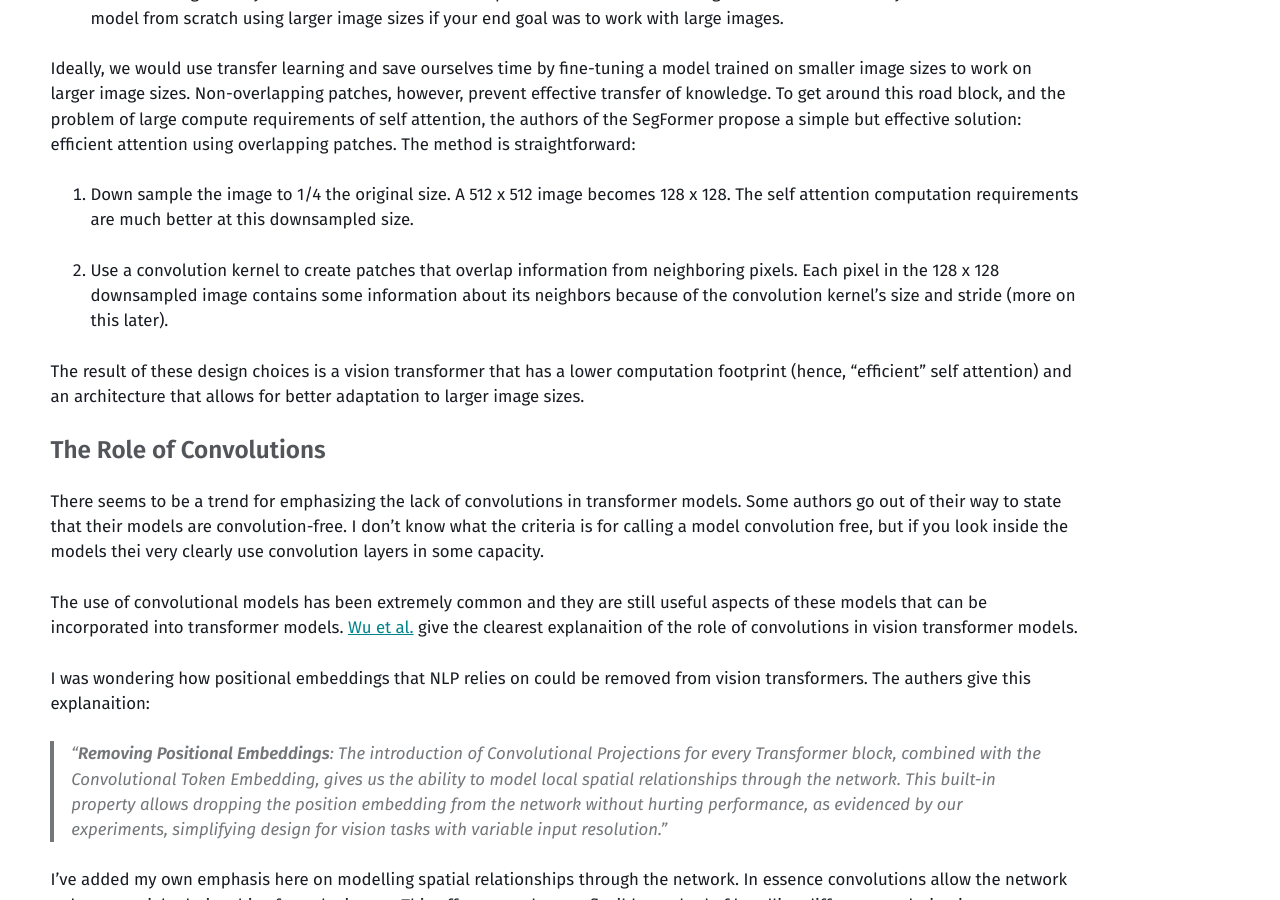
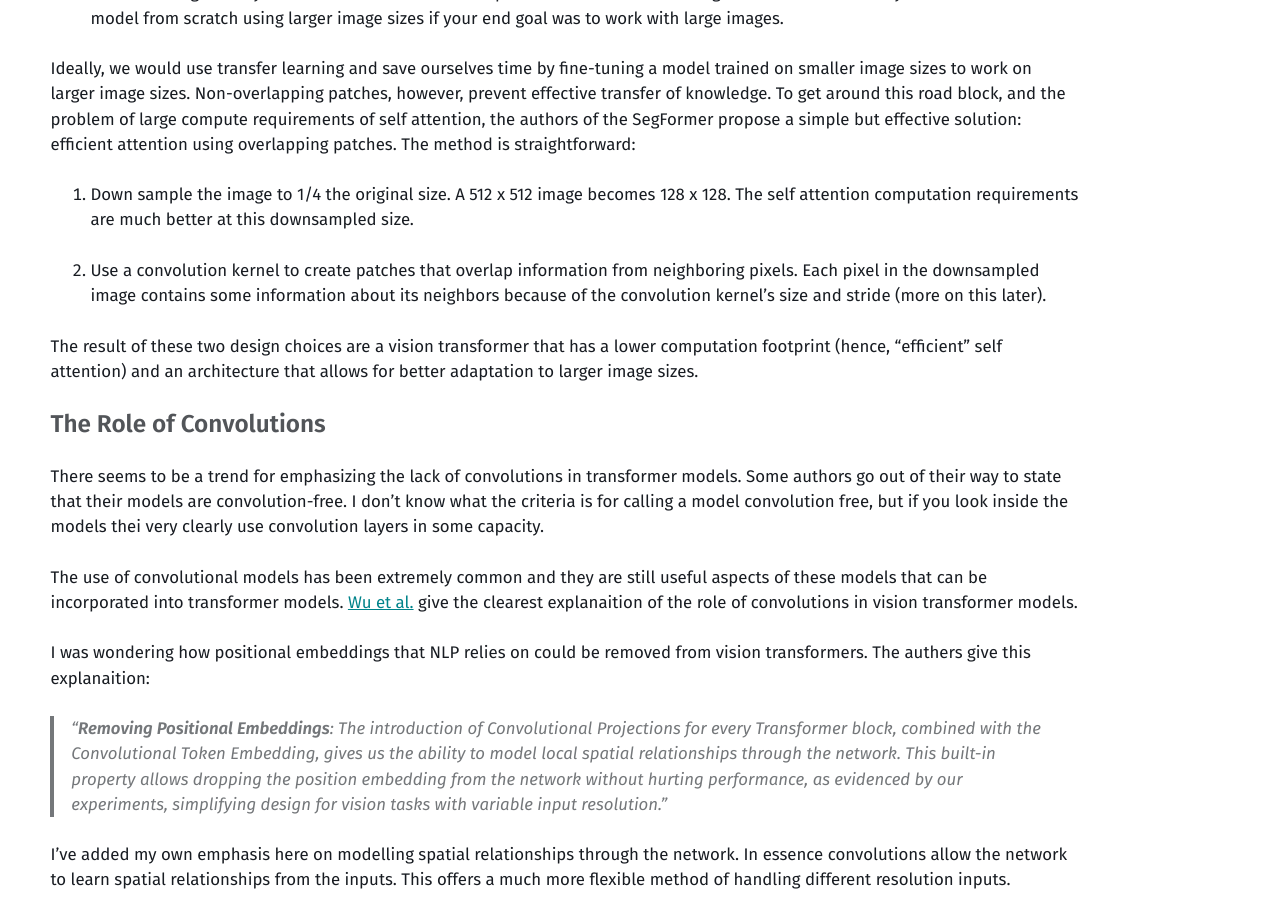
Before and after one commit to mmistakes/jekyll-theme-basically-basic, a Jekyll site: the page built from _posts/2022-10-15-vision-transformers.md, in a window 1280 px wide and 900 px high, scrolled down 1534 px. Built offline with Jekyll 4.4.1, drawn with Linux system fonts in a browser that asks for light colours.

Commit message:
blog edit

```diff
--- a/_posts/2022-10-15-vision-transformers.md
+++ b/_posts/2022-10-15-vision-transformers.md
@@ -19,9 +19,9 @@ Ideally, we would use transfer learning and save ourselves time by fine-tuning a
 
 1. Down sample the image to 1/4 the original size. A 512 x 512 image becomes 128 x 128. The self attention computation requirements are much better at this downsampled size.
 
-2. Use a convolution kernel to create patches that overlap information from neighboring pixels. Each pixel in the 128 x 128 downsampled image contains some information about its neighbors because of the convolution kernel's size and stride (more on this later).
+2. Use a convolution kernel to create patches that overlap information from neighboring pixels. Each pixel in the downsampled image contains some information about its neighbors because of the convolution kernel's size and stride (more on this later).
 
-The result of these design choices is a vision transformer that has a lower computation footprint (hence, "efficient" self attention) and an architecture that allows for better adaptation to larger image sizes.
+The result of these two design choices are a vision transformer that has a lower computation footprint (hence, "efficient" self attention) and an architecture that allows for better adaptation to larger image sizes.
 
 
 ### The Role of Convolutions
```
